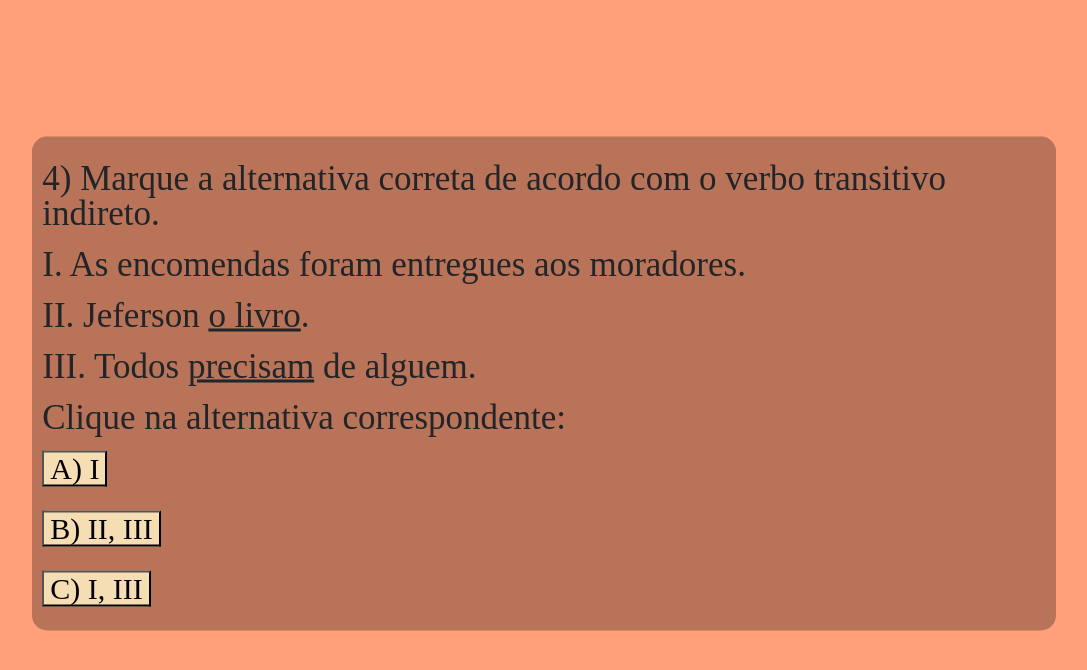
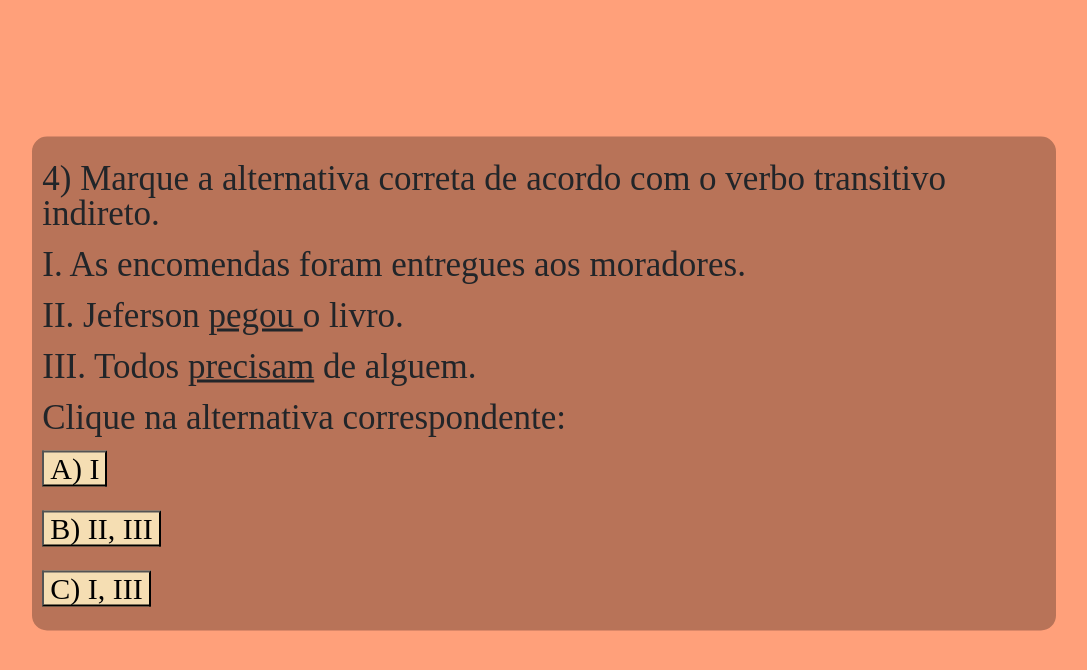
Before and after one commit to lean-dro/apresentacaoLpl, a plain HTML site: page questao4.html in a window 1280 px wide. Shown: the whole page, without its empty margins (96-1183 px from the left). Drawn offline with Linux system fonts and the light colour scheme.

Commit message:
Alternativa Corrigida

```diff
--- a/questao4.html
+++ b/questao4.html
@@ -14,7 +14,7 @@
                 <label></label>
                 <p class="pergunta">4) Marque a alternativa correta de acordo com o verbo transitivo indireto.</p>
                 <p class="pergunta">I. As encomendas foram entregues aos moradores.</p>
-                <p class="pergunta">II. Jeferson <u> o livro</u>.</p>
+                <p class="pergunta">II. Jeferson <u> pegou </u>o livro.</p>
                 <p class="pergunta">III. Todos <u>precisam</u> de alguem.</p>
                 <p class="pergunta">Clique na alternativa correspondente:</p>
 
```
